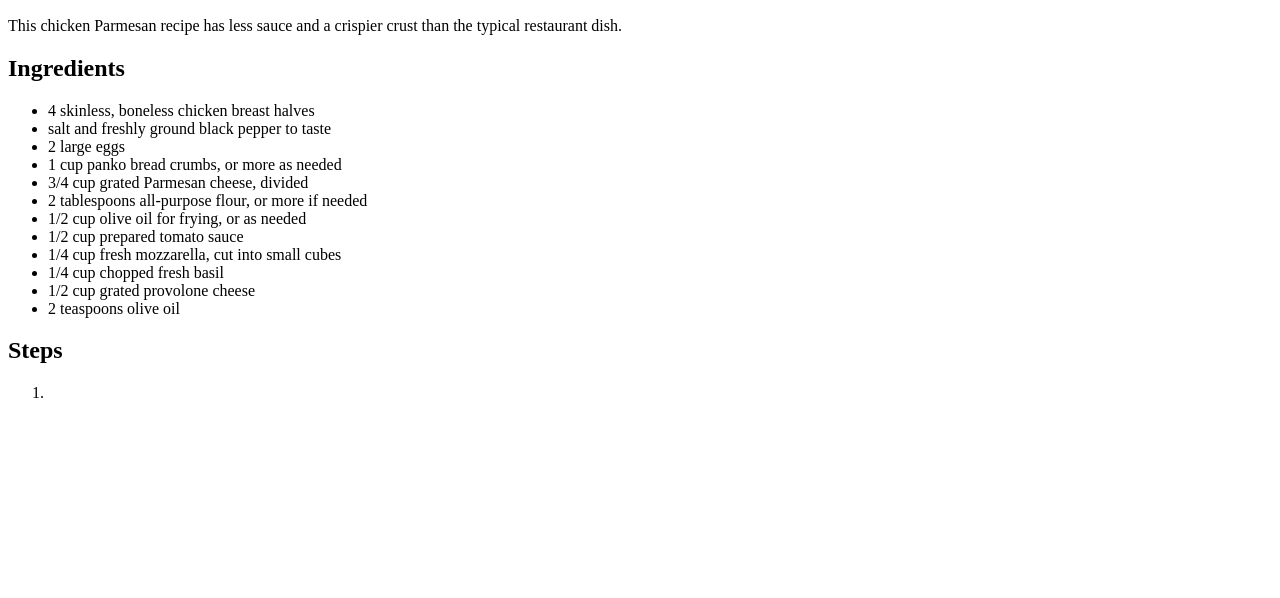
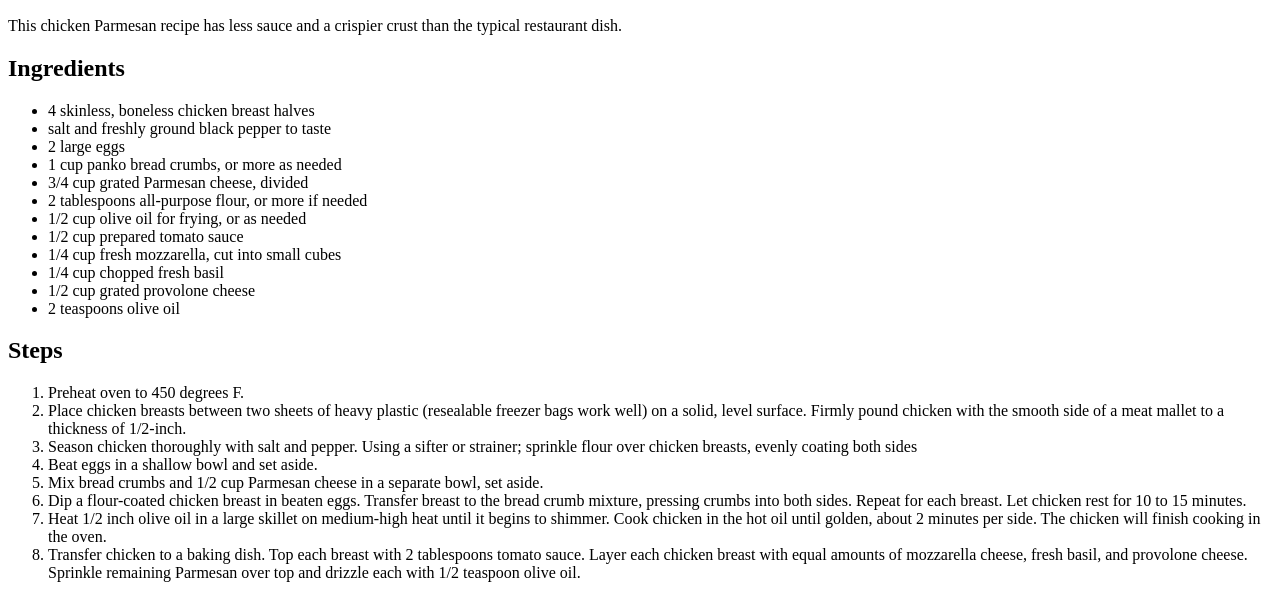
Before and after one commit to aaronjudell/odin-recipes, a plain HTML site: page recipes/chicken-parm.html in a window 1280 px wide. Shown: the part 434-1032 px from the top of the page. Before the commit the page ends 852 px from the top, so only its background shows below. Drawn offline with Linux system fonts and the light colour scheme.

Commit message:
Add steps to chicken parm recipe

```diff
--- a/recipes/chicken-parm.html
+++ b/recipes/chicken-parm.html
@@ -30,7 +30,14 @@
     </ul>
     <h2>Steps</h2>
     <ol>
-        <li></li>
+        <li>Preheat oven to 450 degrees F.</li>
+        <li>Place chicken breasts between two sheets of heavy plastic (resealable freezer bags work well) on a solid, level surface. Firmly pound chicken with the smooth side of a meat mallet to a thickness of 1/2-inch.</li>
+        <li>Season chicken thoroughly with salt and pepper. Using a sifter or strainer; sprinkle flour over chicken breasts, evenly coating both sides</li>
+        <li>Beat eggs in a shallow bowl and set aside.</li>
+        <li>Mix bread crumbs and 1/2 cup Parmesan cheese in a separate bowl, set aside.</li>
+        <li>Dip a flour-coated chicken breast in beaten eggs. Transfer breast to the bread crumb mixture, pressing crumbs into both sides. Repeat for each breast. Let chicken rest for 10 to 15 minutes.</li>
+        <li>Heat 1/2 inch olive oil in a large skillet on medium-high heat until it begins to shimmer. Cook chicken in the hot oil until golden, about 2 minutes per side. The chicken will finish cooking in the oven.</li>
+        <li>Transfer chicken to a baking dish. Top each breast with 2 tablespoons tomato sauce. Layer each chicken breast with equal amounts of mozzarella cheese, fresh basil, and provolone cheese. Sprinkle remaining Parmesan over top and drizzle each with 1/2 teaspoon olive oil.</li>
     </ol>
 </body>
 </html>
```
